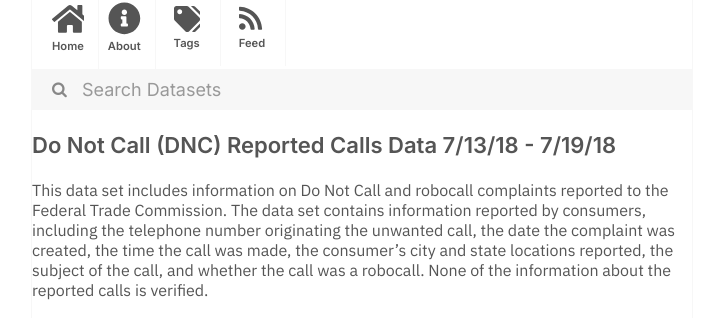
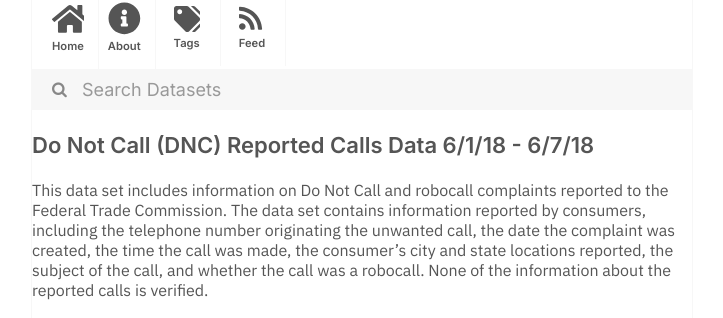
Before and after one commit to dayda-entities/federal-trade-commission, a Jekyll site: the page built from _posts/2020-11-12-do-not-call-dnc-reported-calls.md, in a window 1280 px wide. Shown: the part 216-534 px from the top of the page, without its empty margins (278-1001 px from the left). Built offline with Jekyll 4.4.1, drawn with Linux system fonts in a browser that asks for light colours.

Commit message:
Publish Data

```diff
--- a/_posts/2020-11-12-do-not-call-dnc-reported-calls.md
+++ b/_posts/2020-11-12-do-not-call-dnc-reported-calls.md
@@ -1,7 +1,7 @@
 ---
-title: Do Not Call (DNC) Reported Calls Data 7/13/18 - 7/19/18
-created: '2020-11-12T12:20:41.238387'
-modified: '2020-11-12T12:20:41.238397'
+title: Do Not Call (DNC) Reported Calls Data 6/1/18 - 6/7/18
+created: '2020-11-12T12:20:38.733796'
+modified: '2020-11-12T12:20:38.733803'
 state: active
 type: dataset
 tags:
@@ -12,7 +12,7 @@ tags:
   - Robocalls
 groups: []
 csv_url: >-
-  https://www.ftc.gov/sites/default/files/dnc_complaint_numbers_2018-07-16-20.csv
+  https://www.ftc.gov/sites/default/files/dnc_complaint_numbers_2018-06-04-08.csv
 json_url: ''
 layout: post
 
```
